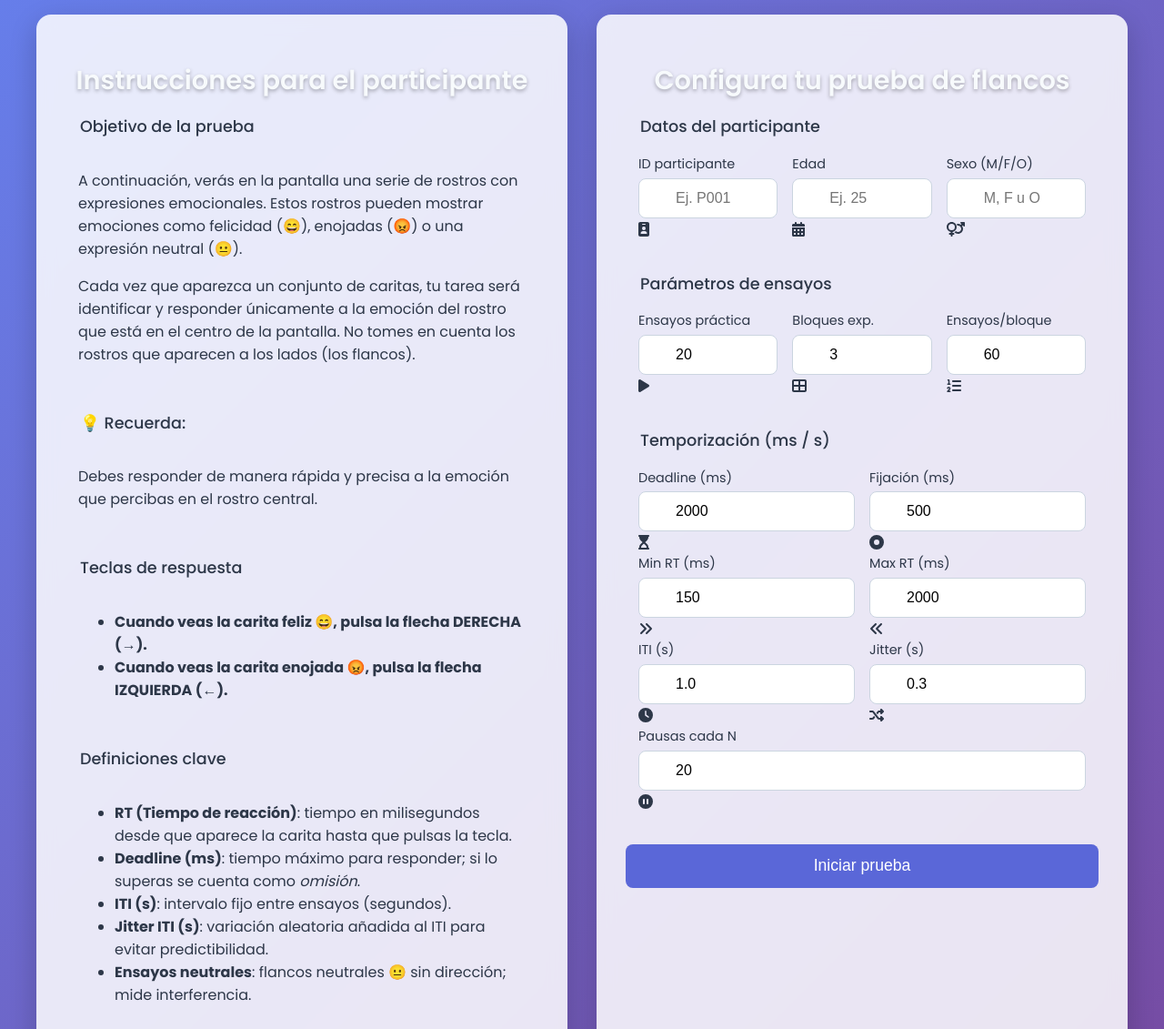
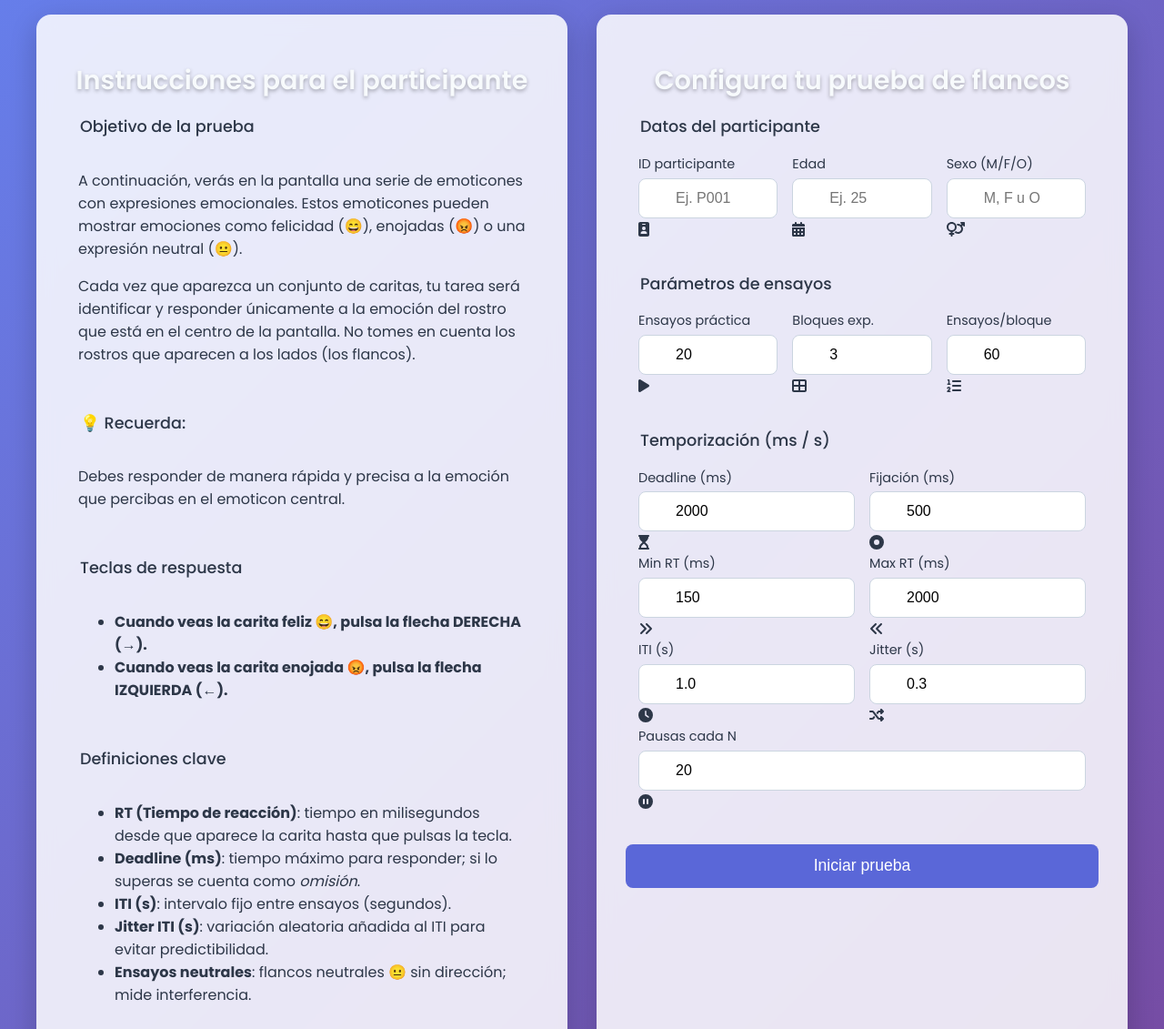
Before and after one commit to TeboDev/Flancos, a Flask app: page / in a window 1280 px wide. Shown: the top 1131 px of the page at 91% size. Run offline with Flask 3, Linux system fonts and the light colour scheme.

Commit message:
rostros cambiados por emoticones y cambio en el display de emoticones

```diff
--- a/templates/index.html
+++ b/templates/index.html
@@ -113,8 +113,8 @@
       <h1>Instrucciones para el participante</h1>
       <fieldset>
         <legend>Objetivo de la prueba</legend>
-        <p>A continuación, verás en la pantalla una serie de rostros con expresiones emocionales.
-Estos rostros pueden mostrar emociones como felicidad (😄), enojadas (😡) o una expresión neutral (😐).</p>
+        <p>A continuación, verás en la pantalla una serie de emoticones con expresiones emocionales.
+Estos emoticones pueden mostrar emociones como felicidad (😄), enojadas (😡) o una expresión neutral (😐).</p>
         <p>
 Cada vez que aparezca un conjunto de caritas, tu tarea será identificar y responder únicamente a la emoción del rostro que está en el centro de la pantalla.
 No tomes en cuenta los rostros que aparecen a los lados (los flancos).
@@ -122,7 +122,7 @@ No tomes en cuenta los rostros que aparecen a los lados (los flancos).
       </fieldset>
       <fieldset>
         <legend>💡 Recuerda: </legend>
-        <p>Debes responder de manera rápida y precisa a la emoción que percibas en el rostro central.</p>
+        <p>Debes responder de manera rápida y precisa a la emoción que percibas en el emoticon central.</p>
       </fieldset>
       <fieldset>
         <legend>Teclas de respuesta</legend>
--- a/templates/task.html
+++ b/templates/task.html
@@ -89,10 +89,10 @@
 
     /*———— Emoji junto al texto ————*/
     #display::before {
-      content: "👀 ";
+      content: "🤩 ";
     }
     #display::after {
-      content: " 🎉";
+      content: " 🤩";
     }
   </style>
 </head>
```
